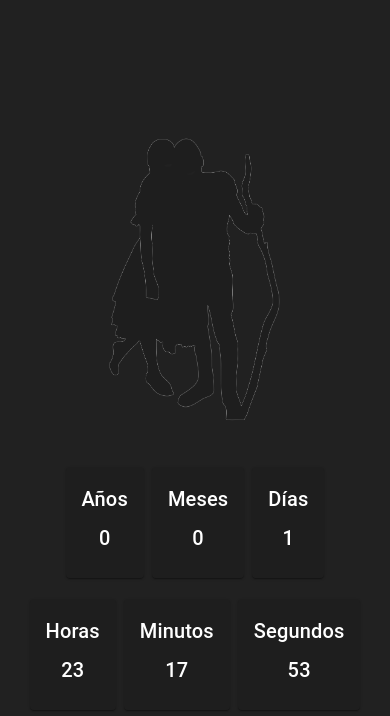
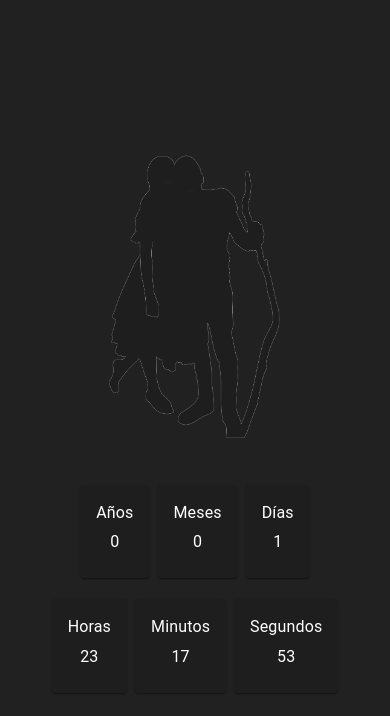
Before and after one commit to nfJaramillo/Formidable, a React (Create React App) app: page / in a window 390 px wide. Shown: the top 716 px of the page. Built offline with nearby package versions, Linux system fonts and the light colour scheme.

Commit message:
Responsive UI fixes

```diff
--- a/src/timer.js
+++ b/src/timer.js
@@ -67,10 +67,10 @@ function Timer() {
     const cardYears = (
         <React.Fragment>
             <CardContent>
-                <Typography sx={{ typography: {xs:'h6', sm: 'h6', md:'h5', lg:'h4'  }}} color="white" gutterBottom align="center">
+                <Typography sx={{ typography: {xs:'h7', sm: 'h6', md:'h5', lg:'h4'  }}} color="white" gutterBottom align="center">
                     Años
                 </Typography>
-                <Typography sx={{ typography: {xs:'h6', sm: 'h6', md:'h5', lg:'h4'  }}} color="white" align="center">
+                <Typography sx={{ typography: {xs:'h7', sm: 'h6', md:'h5', lg:'h4'  }}} color="white" align="center">
                     {years}
                 </Typography>
             </CardContent>
@@ -81,10 +81,10 @@ function Timer() {
     const cardMonths = (
         <React.Fragment>
             <CardContent>
-                <Typography sx={{ typography: {xs:'h6', sm: 'h6', md:'h5', lg:'h4'  }}} color="white" gutterBottom align="center">
+                <Typography sx={{ typography: {xs:'h7', sm: 'h6', md:'h5', lg:'h4'  }}} color="white" gutterBottom align="center">
                     Meses
                 </Typography>
-                <Typography sx={{ typography: {xs:'h6', sm: 'h6', md:'h5', lg:'h4'  }}} color="white" align="center">
+                <Typography sx={{ typography: {xs:'h7', sm: 'h6', md:'h5', lg:'h4'  }}} color="white" align="center">
                     {months}
                 </Typography>
             </CardContent>
@@ -94,10 +94,10 @@ function Timer() {
     const cardDays = (
         <React.Fragment>
             <CardContent>
-                <Typography sx={{ typography: {xs:'h6', sm: 'h6', md:'h5', lg:'h4'  }}} color="white" gutterBottom align="center">
+                <Typography sx={{ typography: {xs:'h7', sm: 'h6', md:'h5', lg:'h4'  }}} color="white" gutterBottom align="center">
                     Días
                 </Typography>
-                <Typography sx={{ typography: {xs:'h6', sm: 'h6', md:'h5', lg:'h4'  }}} color="white" align="center">
+                <Typography sx={{ typography: {xs:'h7', sm: 'h6', md:'h5', lg:'h4'  }}} color="white" align="center">
                     {days}
                 </Typography>
             </CardContent>
@@ -107,10 +107,10 @@ function Timer() {
     const cardHours = (
         <React.Fragment>
             <CardContent>
-                <Typography sx={{ typography: {xs:'h6', sm: 'h6', md:'h5', lg:'h4'  }}} color="white" gutterBottom align="center">
+                <Typography sx={{ typography: {xs:'h7', sm: 'h6', md:'h5', lg:'h4'  }}} color="white" gutterBottom align="center">
                     Horas
                 </Typography>
-                <Typography sx={{ typography: {xs:'h6', sm: 'h6', md:'h5', lg:'h4'  }}} color="white" align="center">
+                <Typography sx={{ typography: {xs:'h7', sm: 'h6', md:'h5', lg:'h4'  }}} color="white" align="center">
                     {hours}
                 </Typography>
             </CardContent>
@@ -120,10 +120,10 @@ function Timer() {
     const cardMinuts = (
         <React.Fragment>
             <CardContent>
-                <Typography sx={{ typography: {xs:'h6', sm: 'h6', md:'h5', lg:'h4'  }}} color="white" gutterBottom align="center">
+                <Typography sx={{ typography: {xs:'h7', sm: 'h6', md:'h5', lg:'h4'  }}} color="white" gutterBottom align="center">
                     Minutos
                 </Typography>
-                <Typography sx={{ typography: {xs:'h6', sm: 'h6', md:'h5', lg:'h4'  }}} color="white" align="center">
+                <Typography sx={{ typography: {xs:'h7', sm: 'h6', md:'h5', lg:'h4'  }}} color="white" align="center">
                     {minuts}
                 </Typography>
             </CardContent>
@@ -133,10 +133,10 @@ function Timer() {
     const cardSeconds = (
         <React.Fragment>
             <CardContent>
-                <Typography sx={{ typography: {xs:'h6', sm: 'h6', md:'h5', lg:'h4'  }}} color="white" gutterBottom align="center">
+                <Typography sx={{ typography: {xs:'h7', sm: 'h6', md:'h5', lg:'h4'  }}} color="white" gutterBottom align="center">
                     Segundos
                 </Typography>
-                <Typography sx={{ typography: {xs:'h6', sm: 'h6', md:'h5', lg:'h4'  }}} color="white" align="center">
+                <Typography sx={{ typography: {xs:'h7', sm: 'h6', md:'h5', lg:'h4'  }}} color="white" align="center">
                     {seconds}
                 </Typography>
             </CardContent>
```
